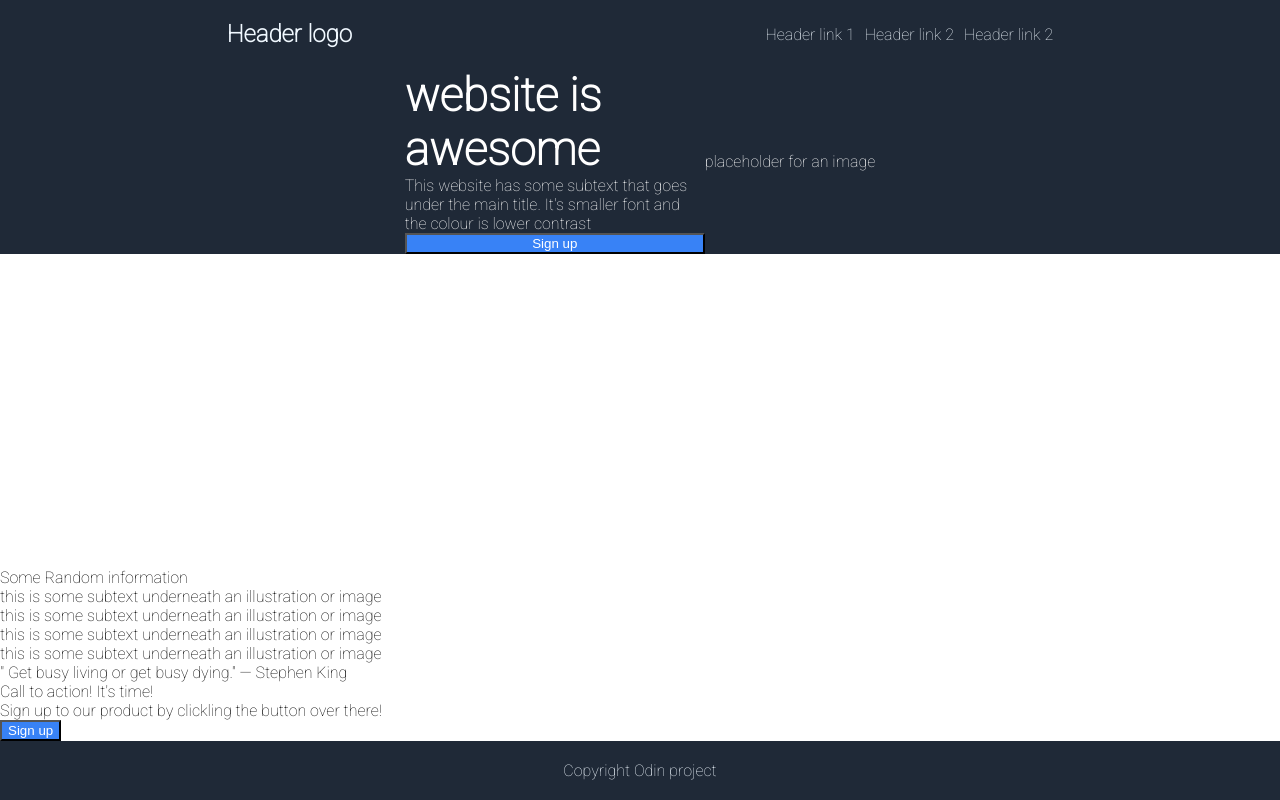
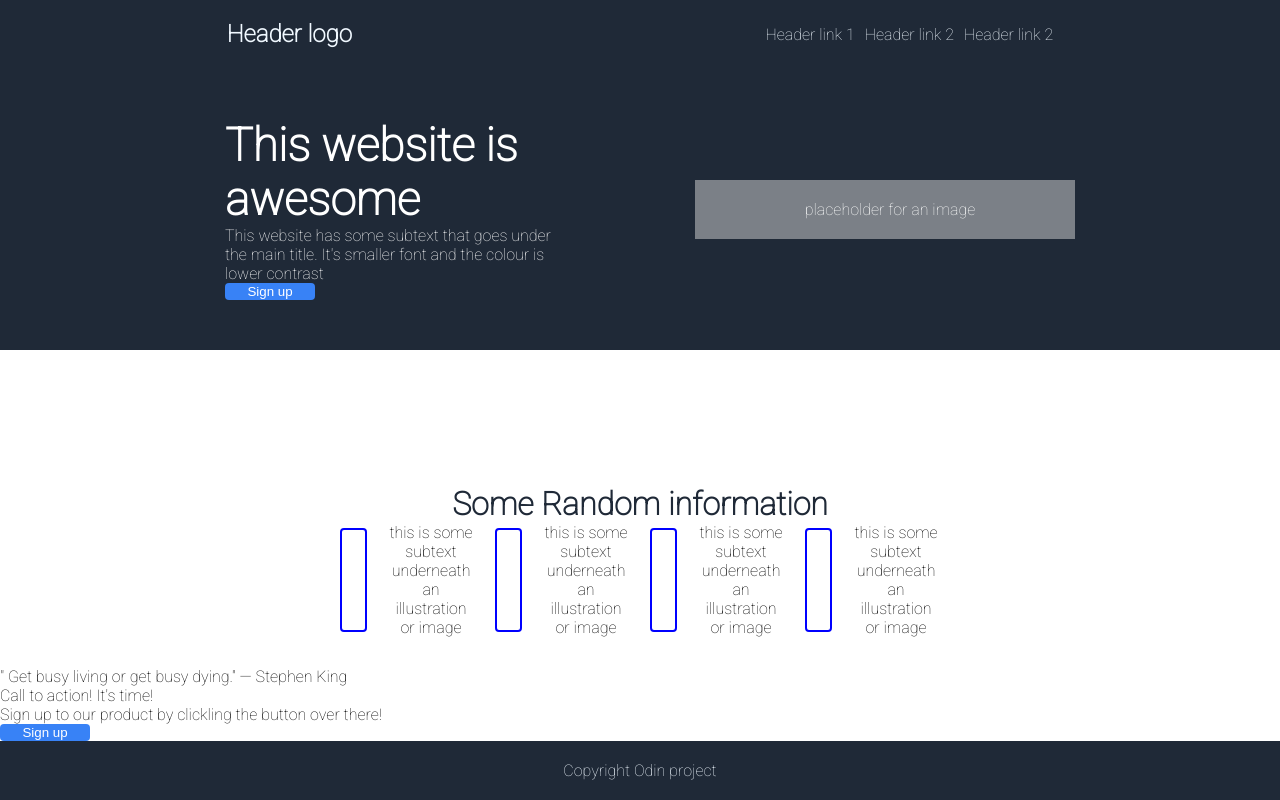
Before and after one commit to olde-wobbly/Project-landing-page, a plain HTML site: page index.html in a window 1280 px wide. Drawn offline with Linux system fonts and the light colour scheme.

Commit message:
add additional HTML containers and start work of body2 (info) CSS

```diff
--- a/index.html
+++ b/index.html
@@ -22,7 +22,7 @@
 
     <div class="body1">
         <div class="box1">
-            <div class="box1-header"> website is awesome </div>
+            <div class="box1-header"> This website is awesome </div>
             <div class="box1-body"> This website has some subtext that goes under the main title. It's smaller font and the colour is lower contrast</div>
             <button type="button">Sign up</button>
         </div>
@@ -33,12 +33,21 @@
     </div>
 
     <div class="body2">
-        <div class="header2">Some Random information</div>
+        <div class="body2-header">Some Random information</div>
         <div class="card-container">
-            <div class="card">this is some subtext underneath an illustration or image</div>
-            <div class="card">this is some subtext underneath an illustration or image</div>
-            <div class="card">this is some subtext underneath an illustration or image</div>
-            <div class="card">this is some subtext underneath an illustration or image</div>
+            <div class="card"></div>
+                <div class="card-text">this is some subtext underneath an illustration or image</div>
+
+            <div class="card"></div>
+                <div class="card-text">this is some subtext underneath an illustration or image</div>
+
+            <div class="card"></div>
+                <div class="card-text">this is some subtext underneath an illustration or image</div>
+
+            <div class="card"></div>
+                <div class="card-text">this is some subtext underneath an illustration or image</div>
+
+
         </div>
     </div>
 
--- a/styles.css
+++ b/styles.css
@@ -40,7 +40,9 @@ ul {
     justify-content: center;
     align-items: center;
     background-color: #1f2937;
-    color:white
+    color:white;
+    padding: 30px;
+    gap: 100px;
 }
 
 .box1 {
@@ -48,8 +50,8 @@ ul {
     flex-direction: column;
     justify-content: flex-start;
     flex-wrap: wrap;
-    width: 300px;
-    padding: 0;
+    width: 350px;
+    padding: 20px;
     margin: 0;
 }
 
@@ -59,13 +61,29 @@ ul {
     text-align: start;
 }
 
+
 button {
+    display: flex;
+    justify-content: center;
+    align-items: center;
     background-color: #3882f6;
-    color: white
+    color: white;
+    width: 90px;
+    border-radius: 4px;
+    border: 1px #3882f6;
 }
 
 
-
+.box2 {
+    width: 350px;
+    padding: 20px;
+    padding-right: 10px;
+    display: flex;
+    justify-content: center;
+    align-items: center;
+    background-color: rgba(211, 211, 211, 0.514);
+    border: 2px darkgray;
+}
 
 .footer {
     display: flex;
@@ -76,3 +94,41 @@ button {
     padding: 20px;
 
 }
+
+.body2 {
+    display: flex;
+    flex-direction: column;
+    justify-content: center;
+    align-items: center;
+    padding: 30px;
+
+}
+
+.body2-header {
+    display: flex;
+    justify-content: center;
+    font-size: 32px;
+    font-weight: bolder;
+    color: #1f2937;
+}
+
+.card-container {
+    width: 600px;
+    display: flex;
+    justify-content: center;
+    align-items: center;
+    gap: 20px;
+    text-align: center;
+}
+
+.card-text {
+    display: flex;
+    flex-direction: column;
+}
+
+.card {
+    width: 100px;
+    height: 100px;
+    border: 2px solid blue;
+    border-radius: 4px;
+}
```
